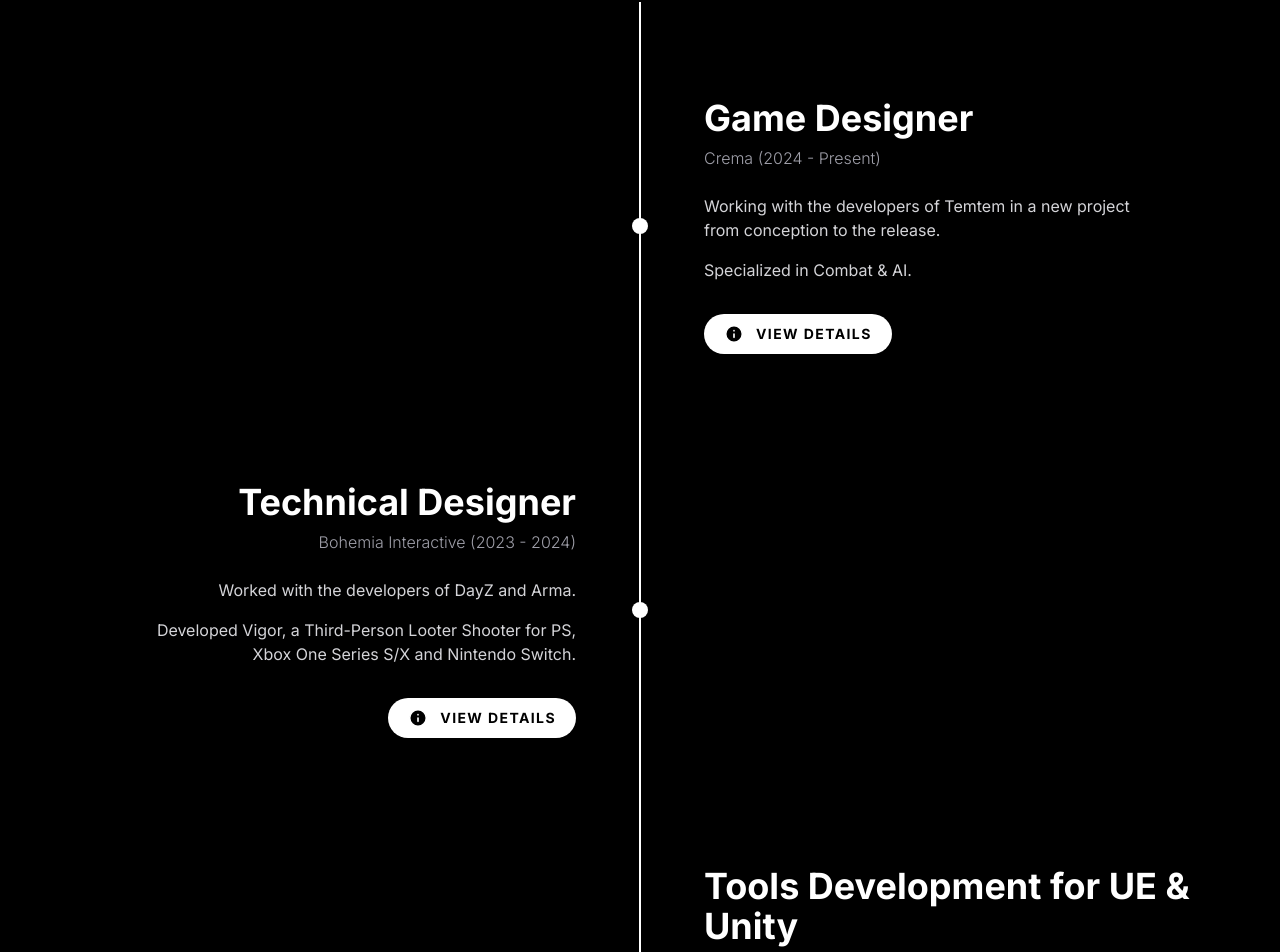
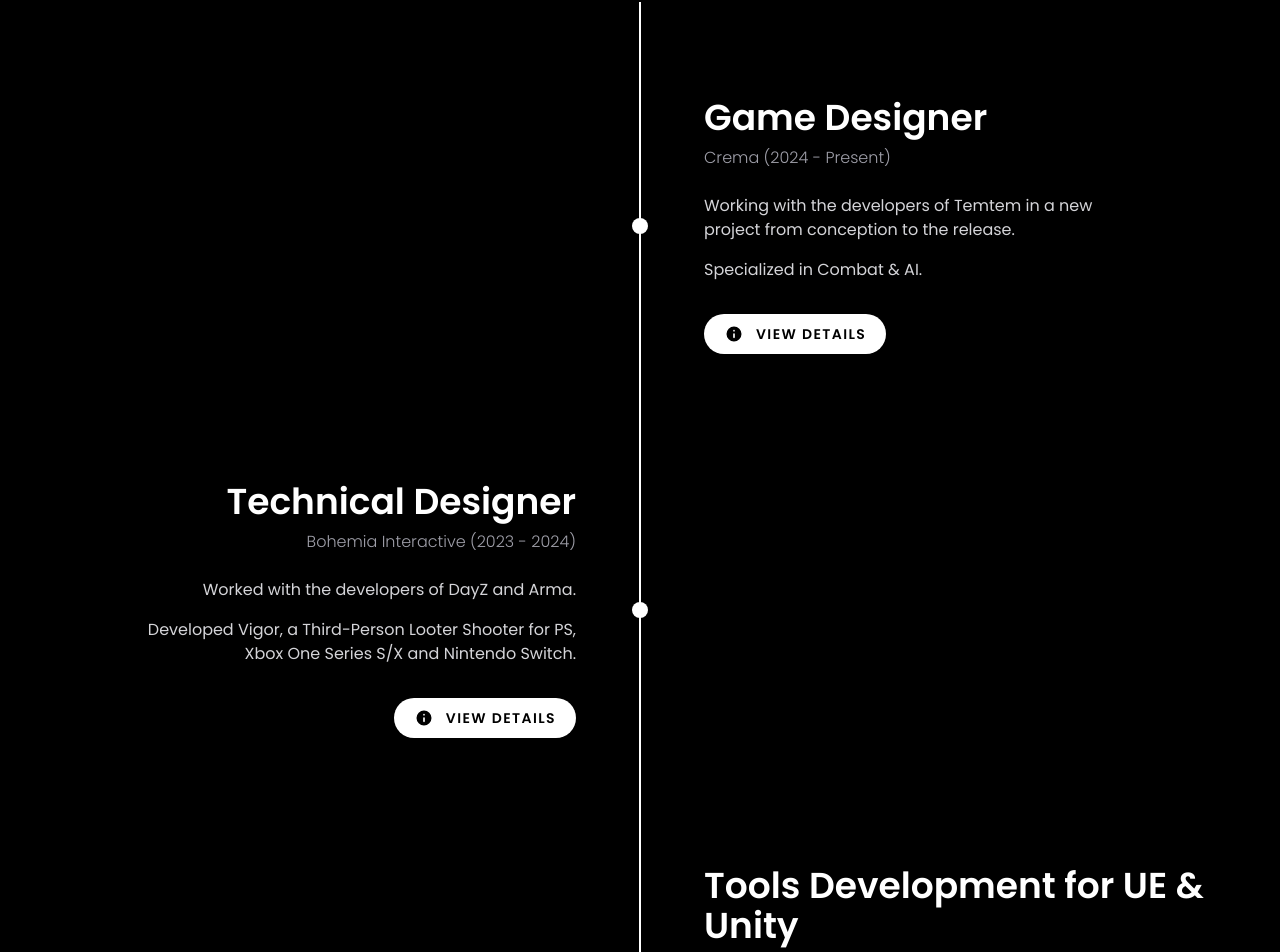
Before and after one commit to aryangd/AG-Website, a Next.js app: page / in a window 1280 px wide. Shown: the part 1844-2796 px from the top of the page. Built offline with nearby package versions, Linux system fonts and the light colour scheme.

Commit message:
feat: implement core website sections including Experience, Projects, About, and Blog with responsive layout and global styles.

```diff
--- a/src/app/globals.css
+++ b/src/app/globals.css
@@ -10,13 +10,16 @@
 @theme inline {
   --color-background: var(--background);
   --color-foreground: var(--foreground);
-  --font-sans: var(--font-inter);
+  --font-sans: var(--font-poppins), var(--font-inter), sans-serif;
+  --font-weight-bold: 550;
+  --font-weight-extrabold: 700;
+  --font-weight-black: 800;
 }
 
 body {
   background: var(--background);
   color: var(--foreground);
-  font-family: var(--font-sans), sans-serif;
+  font-family: var(--font-sans);
   overflow-x: hidden;
   -webkit-font-smoothing: antialiased;
   -moz-osx-font-smoothing: grayscale;
--- a/src/app/layout.tsx
+++ b/src/app/layout.tsx
@@ -1,11 +1,17 @@
 import type { Metadata } from "next";
-import { Inter } from "next/font/google";
+import { Inter, Poppins } from "next/font/google";
 import "./globals.css";
 import SmoothScroller from "@/components/SmoothScroller";
 
 const inter = Inter({
   variable: "--font-inter",
   subsets: ["latin"],
+});
+
+const poppins = Poppins({
+  variable: "--font-poppins",
+  subsets: ["latin"],
+  weight: ["100", "200", "300", "400", "500", "600", "700", "800", "900"],
 });
 
 export const metadata: Metadata = {
@@ -19,8 +25,8 @@
   children: React.ReactNode;
 }) {
   return (
-    <html lang="en" className={`${inter.variable} min-h-screen bg-black text-white`}>
-      <body className="min-h-full flex flex-col antialiased">
+    <html lang="en" className={`${poppins.variable} ${inter.variable} relative min-h-screen bg-black text-white`}>
+      <body className="relative min-h-full flex flex-col antialiased">
         <SmoothScroller>{children}</SmoothScroller>
       </body>
     </html>
--- a/src/components/sections/About.tsx
+++ b/src/components/sections/About.tsx
@@ -6,7 +6,7 @@
   const words = text.split(" ");
 
   return (
-    <section id="about" className="min-h-screen w-full flex items-center justify-center px-6 py-24 bg-[#0a0a0a]">
+    <section id="about" className="min-h-screen w-full flex items-center justify-center px-6 py-24 bg-black/70 backdrop-blur-sm">
       <div className="max-w-4xl mx-auto">
         <div className="flex flex-col mb-12">
           <h2 className="text-4xl md:text-6xl font-black uppercase text-[#0cdba0] tracking-widest">About</h2>
--- a/src/components/sections/Blog.tsx
+++ b/src/components/sections/Blog.tsx
@@ -9,7 +9,7 @@
   ];
 
   return (
-    <section id="blog" className="min-h-screen w-full flex items-center justify-center px-6 py-24 bg-[#0a0a0a]">
+    <section id="blog" className="min-h-screen w-full flex items-center justify-center px-6 py-24 bg-black/70 backdrop-blur-sm">
       <div className="max-w-6xl mx-auto w-full">
         <div className="flex flex-col mb-16">
           <h2 className="text-4xl md:text-6xl font-black uppercase text-[#0cdba0] tracking-widest">Blogs</h2>
--- a/src/components/sections/Experience.tsx
+++ b/src/components/sections/Experience.tsx
@@ -167,11 +167,15 @@
       {/* Modal Popup */}
       <AnimatePresence>
         {selectedExp !== null && (
-          <div className="fixed inset-0 z-[100]">
-            <motion.div
-              initial={{ opacity: 0 }}
-              animate={{ opacity: 1 }}
-              exit={{ opacity: 0 }}
+          <motion.div
+            key="modal"
+            initial={{ opacity: 0 }}
+            animate={{ opacity: 1 }}
+            exit={{ opacity: 0 }}
+            transition={{ duration: 0.3 }}
+            className="fixed inset-0 z-[100]"
+          >
+            <div
               onClick={() => setSelectedExp(null)}
               className="absolute inset-0 bg-black/80 backdrop-blur-sm cursor-pointer"
             />
@@ -226,7 +230,7 @@
                 </motion.div>
               </div>
             </div>
-          </div>
+          </motion.div>
         )}
       </AnimatePresence>
     </section>
--- a/src/components/sections/Projects.tsx
+++ b/src/components/sections/Projects.tsx
@@ -39,14 +39,38 @@
   const typewrittenText = useTypewriter(["Experience", "Work"]);
 
   const projects = [
-    { title: "Project Downbelow", company: "Crema", img: "https://images.unsplash.com/photo-1542751371-adc38448a05e?w=800&q=80" },
-    { title: "Vigor", company: "Bohemia Interactive", img: "https://images.unsplash.com/photo-1518770660439-4636190af475?w=800&q=80" },
-    { title: "Howl of Iron", company: "16 Gears", img: "https://images.unsplash.com/photo-1550745165-9bc0b252726f?w=800&q=80" },
-    { title: "Into the Cave", company: "Gold Pillow Games", img: "https://images.unsplash.com/photo-1614680376593-902f74cf0d41?w=800&q=80" },
+    {
+      title: "Project Downbelow",
+      company: "Crema",
+      img: "https://images.unsplash.com/photo-1542751371-adc38448a05e?w=800&q=80",
+      details1: "An upcoming project currently in development.",
+      details2: "Contributing to core design and mechanics."
+    },
+    {
+      title: "Vigor",
+      company: "Bohemia Interactive",
+      img: "https://images.unsplash.com/photo-1518770660439-4636190af475?w=800&q=80",
+      details1: "Participated in the development of <strong>Vigor</strong>, a Third-Person Looter Shooter.",
+      details2: "Focusing on weapon mechanics, analytics, and multiplayer systems."
+    },
+    {
+      title: "Howl of Iron",
+      company: "16 Gears",
+      img: "https://images.unsplash.com/photo-1550745165-9bc0b252726f?w=800&q=80",
+      details1: "This project stands out for being a <strong>Prove of Concept</strong> as a TFM of the Master's Degree in Game Design.",
+      details2: "Howl of Iron is a <strong>Third-Person combat game</strong> starring a Mechanical Werewolf."
+    },
+    {
+      title: "Into the Cave",
+      company: "Gold Pillow Games",
+      img: "https://images.unsplash.com/photo-1614680376593-902f74cf0d41?w=800&q=80",
+      details1: "An indie project focused on unique level design and core loops.",
+      details2: "Involved in system design and prototyping."
+    },
   ];
 
   return (
-    <section id="projects" className="min-h-screen w-full flex items-center justify-center px-6 py-24 bg-[#0a0a0a]">
+    <section id="projects" className="min-h-screen w-full flex items-center justify-center px-6 py-24 bg-black/70 backdrop-blur-sm">
       <div className="max-w-7xl mx-auto w-full flex flex-col lg:flex-row gap-16 lg:gap-8 justify-between items-start">
 
         {/* Left Side: Title & Description */}
@@ -84,15 +108,32 @@
               whileInView={{ opacity: 1, scale: 1 }}
               viewport={{ once: true, margin: "-10%" }}
               transition={{ duration: 0.6, delay: i * 0.1, ease: "easeOut" }}
-              className="group flex flex-col gap-4 bg-[#111111] rounded-lg overflow-hidden pb-6 hover:bg-[#1a1a1a] transition-colors cursor-pointer"
+              className="group relative block bg-[#222725] rounded-lg overflow-hidden cursor-pointer h-[460px] shadow-lg"
             >
-              <div className="relative overflow-hidden aspect-[4/3]">
-                <div className="absolute inset-0 bg-black/10 group-hover:bg-transparent transition-colors z-10" />
-                <img src={proj.img} alt={proj.title} className="object-cover w-full h-full transform group-hover:scale-105 transition-transform duration-700 ease-in-out" />
+              {/* Full height image container */}
+              <div className="absolute inset-0 z-0 bg-black">
+                <div className="absolute inset-0 bg-black/20 group-hover:bg-transparent transition-colors z-10" />
+                <img src={proj.img} alt={proj.title} className="object-cover w-full h-full transform group-hover:scale-105 transition-transform duration-700 ease-in-out opacity-80 group-hover:opacity-100" />
               </div>
-              <div className="flex flex-col gap-1 px-6 mt-1">
-                <h3 className="text-xl font-bold text-white tracking-wide group-hover:text-[#0cdba0] transition-colors">{proj.title}</h3>
-                <span className="text-zinc-500 text-sm font-light">{proj.company}</span>
+
+              {/* Sliding Text Container */}
+              <div className="absolute left-0 right-0 bottom-0 z-10 bg-[#222725] pt-6 px-6 transition-transform duration-500 ease-in-out translate-y-[calc(100%-90px)] group-hover:translate-y-0 flex flex-col rounded-t-lg md:rounded-t-none">
+                <div className="h-[90px] flex flex-col justify-start">
+                  <h3 className="text-xl font-bold text-white tracking-wide group-hover:text-white transition-colors">{proj.title}</h3>
+                  <span className="text-zinc-400 text-sm font-light mt-1">{proj.company}</span>
+                </div>
+
+                <div className="opacity-0 group-hover:opacity-100 transition-opacity duration-500 delay-100 flex flex-col pb-8">
+                  <div className="w-1/2 border-t border-dashed border-zinc-500 mb-4" />
+                  <p
+                    className="text-zinc-300 text-[0.9rem] font-light mb-4 leading-relaxed [&>strong]:font-bold [&>strong]:text-white"
+                    dangerouslySetInnerHTML={{ __html: proj.details1 }}
+                  />
+                  <p
+                    className="text-zinc-300 text-[0.9rem] font-light leading-relaxed [&>strong]:font-bold [&>strong]:text-white"
+                    dangerouslySetInnerHTML={{ __html: proj.details2 }}
+                  />
+                </div>
               </div>
             </motion.a>
           ))}
```
